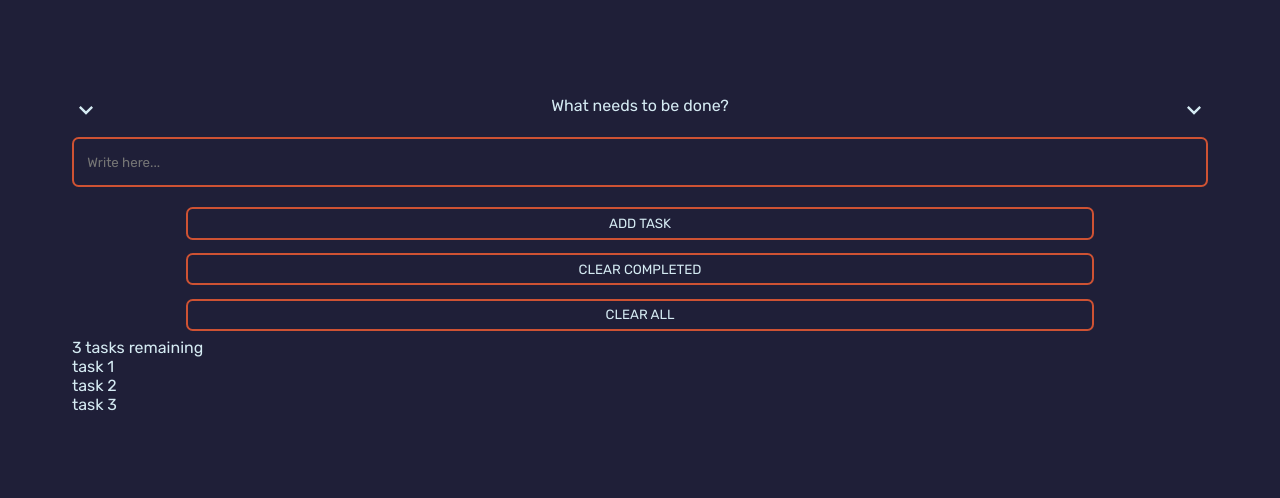
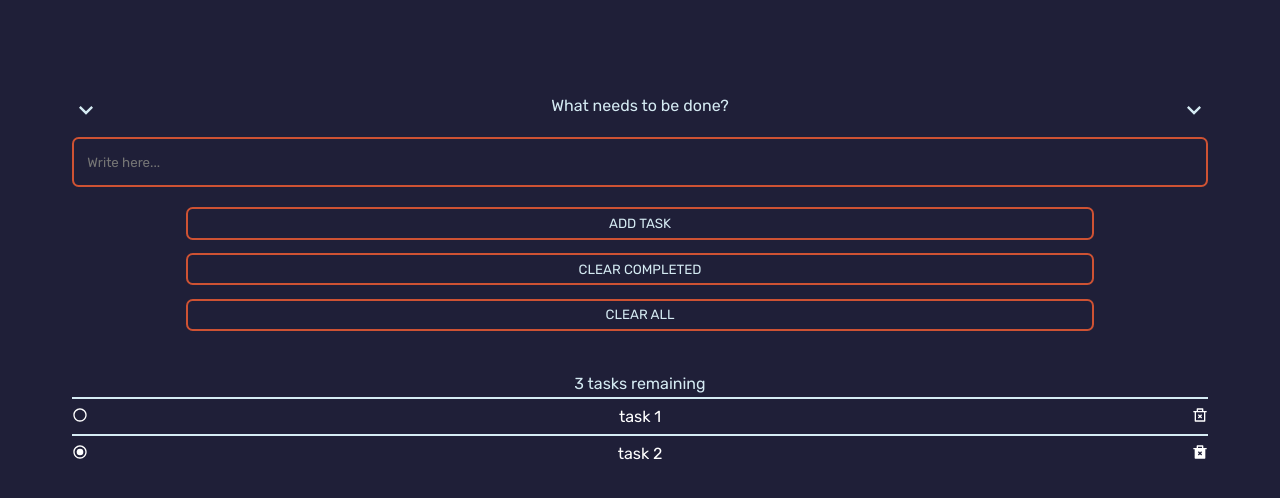
Before and after one commit to wmaKRET/better-todolist, a React (Create React App) app: page / in a window 1280 px wide. Shown: the top 498 px of the page. Built offline with nearby package versions, Linux system fonts and the light colour scheme.

Commit message:
Create TasksListContainer to hold list item in separate component

```diff
--- a/src/components/tasks-list/TasksList.js
+++ b/src/components/tasks-list/TasksList.js
@@ -1,15 +1,11 @@
 import TasksListMenu from "./TasksListMenu"
+import TasksListContainer from "./TasksListContainer"
 
 const List = () => {
     return (
         <div className="task-list">
             <TasksListMenu />
-            <div className="task-list__list">
-                <div>3 tasks remaining</div>
-                <div>task 1</div>
-                <div>task 2</div>
-                <div>task 3</div>
-            </div>
+            <TasksListContainer />
         </div>
     )
 }
--- /dev/null
+++ b/src/components/tasks-list/TasksListContainer.js
@@ -0,0 +1,32 @@
+import {
+    MdOutlineRadioButtonUnchecked,
+    MdOutlineRadioButtonChecked
+} from "react-icons/md"
+import {
+    RiDeleteBin2Line,
+    RiDeleteBin2Fill
+} from "react-icons/ri"
+
+const TasksListContainer = () => {
+    return (
+        <div className="task-list__list">
+            <p
+                className="task-list__list-remaining"
+            >
+                3 tasks remaining
+            </p>
+            <div className="task-list__list-item">
+                <MdOutlineRadioButtonUnchecked />
+                <p>task 1</p>
+                <RiDeleteBin2Line />
+            </div>
+            <div className="task-list__list-item">
+                <MdOutlineRadioButtonChecked />
+                <p>task 2</p>
+                <RiDeleteBin2Fill />
+            </div>
+        </div>
+    )
+}
+
+export default TasksListContainer
--- a/src/scss/components/_tasksList.scss
+++ b/src/scss/components/_tasksList.scss
@@ -10,6 +10,7 @@
         &-msg {
             display: flex;
             justify-content: space-between;
+            cursor: default;
 
             & p {
                 margin: 0 1em;
@@ -31,4 +32,24 @@
             margin: 0.5em auto;
         }
     }
+
+    &__list {
+        margin-top: 2em;
+        display: flex;
+        flex-direction: column;
+
+        &-remaining {
+            margin: 0.25em 0;
+            text-align: center;
+            cursor: default;
+        }
+
+        &-item {
+            padding: 0.5em 0;
+            display: flex;
+            justify-content: space-between;
+            color: white;
+            border-top: 2px solid $light;
+        }
+    }
 }
```
